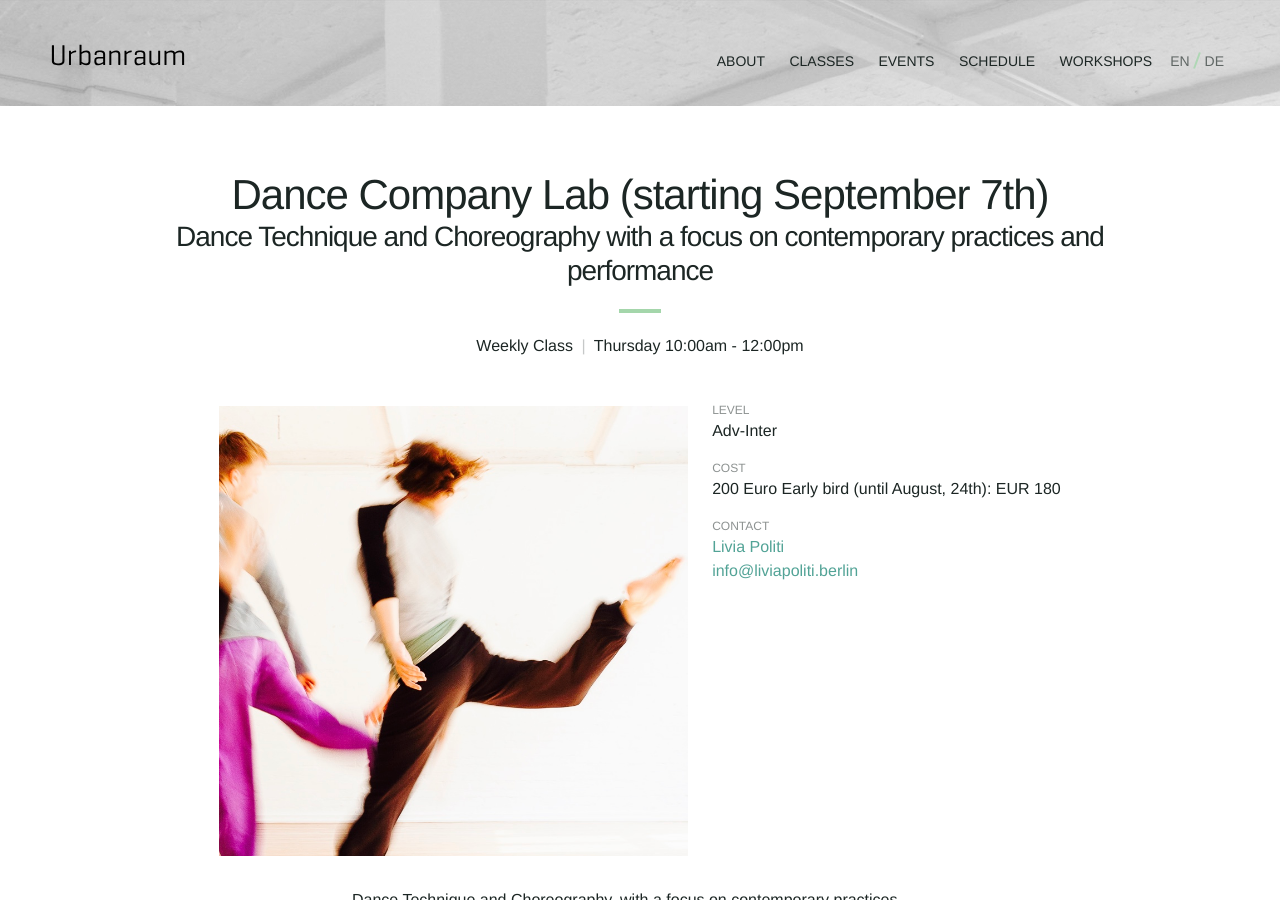
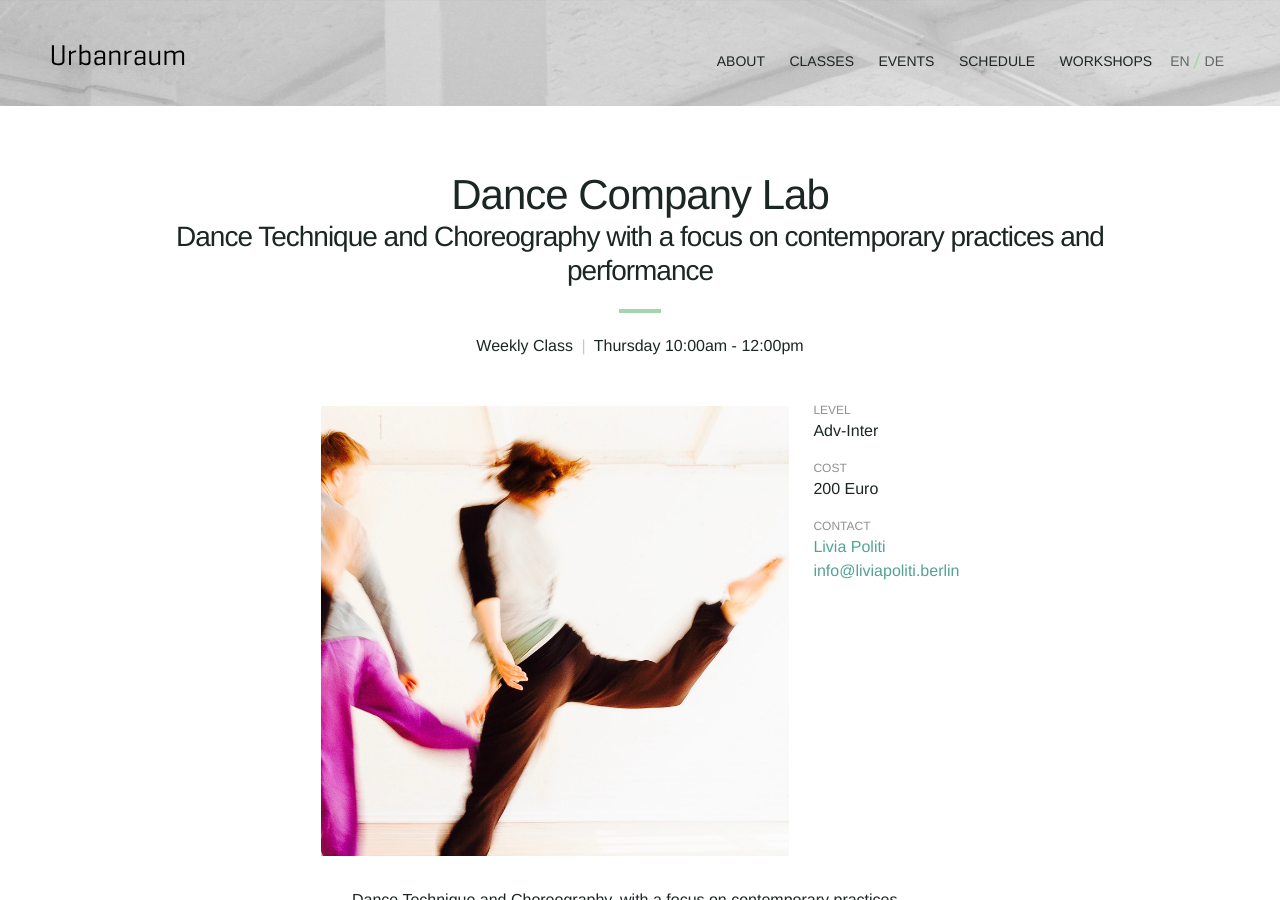
Before and after one commit to Kriesse/urbanraum, a Jekyll site: the page built from _classes/dance-company-lab.md, in a window 1280 px wide and 900 px high. Built offline with Jekyll 4.4.1, drawn with Linux system fonts in a browser that asks for light colours; nearby versions of some CDN libraries.

Commit message:
Update dance-company-lab.md

```diff
--- a/_classes/dance-company-lab.md
+++ b/_classes/dance-company-lab.md
@@ -7,8 +7,8 @@ schedule:
     end: "12:00pm"
 image: "class-dance-company-lab.jpg"
 
-title_en: "Dance Company Lab (starting September 7th)"
-title_de: "Tanzcompany Lab (ab 7. September 2017)"
+title_en: "Dance Company Lab"
+title_de: "Tanzcompany Lab"
 
 subtitle_en: "Dance Technique and Choreography with a focus on contemporary practices and performance"
 subtitle_de: "Tanztechnik und Choreografie mit Fokus auf zeitgenössischen Tanztechniken, Komposition und Performance"
@@ -21,12 +21,10 @@ level_de: "Adv-Inter"
 
 price_en: |
   200 Euro
-  Early bird (until August, 24th): EUR 180
 
 
 price_de: |
   200 Euro
-  Frühbucher-Preis (bis 24. August): 180 Euro
 
 description_en: |
   Dance Technique and Choreography, with a focus on contemporary practices and performance:
```
